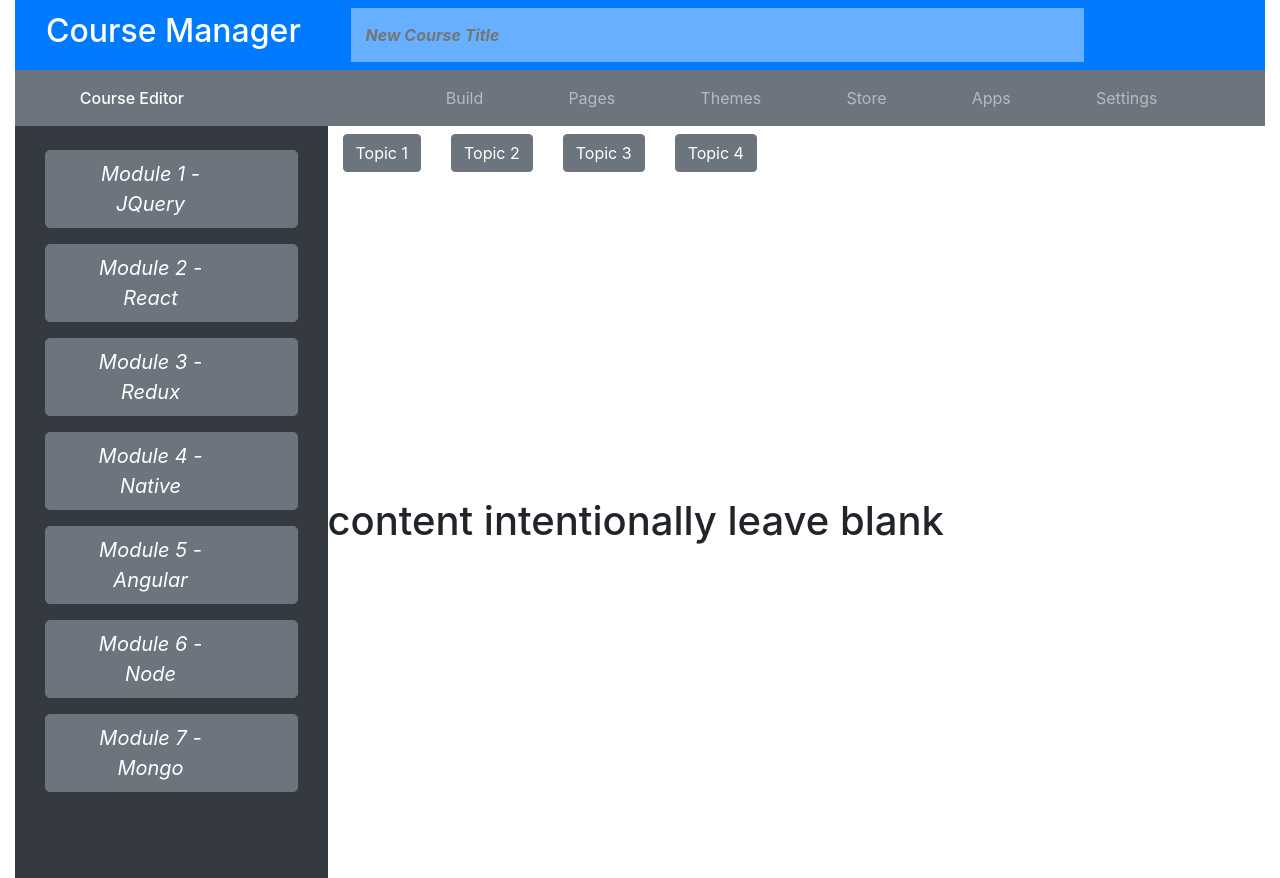
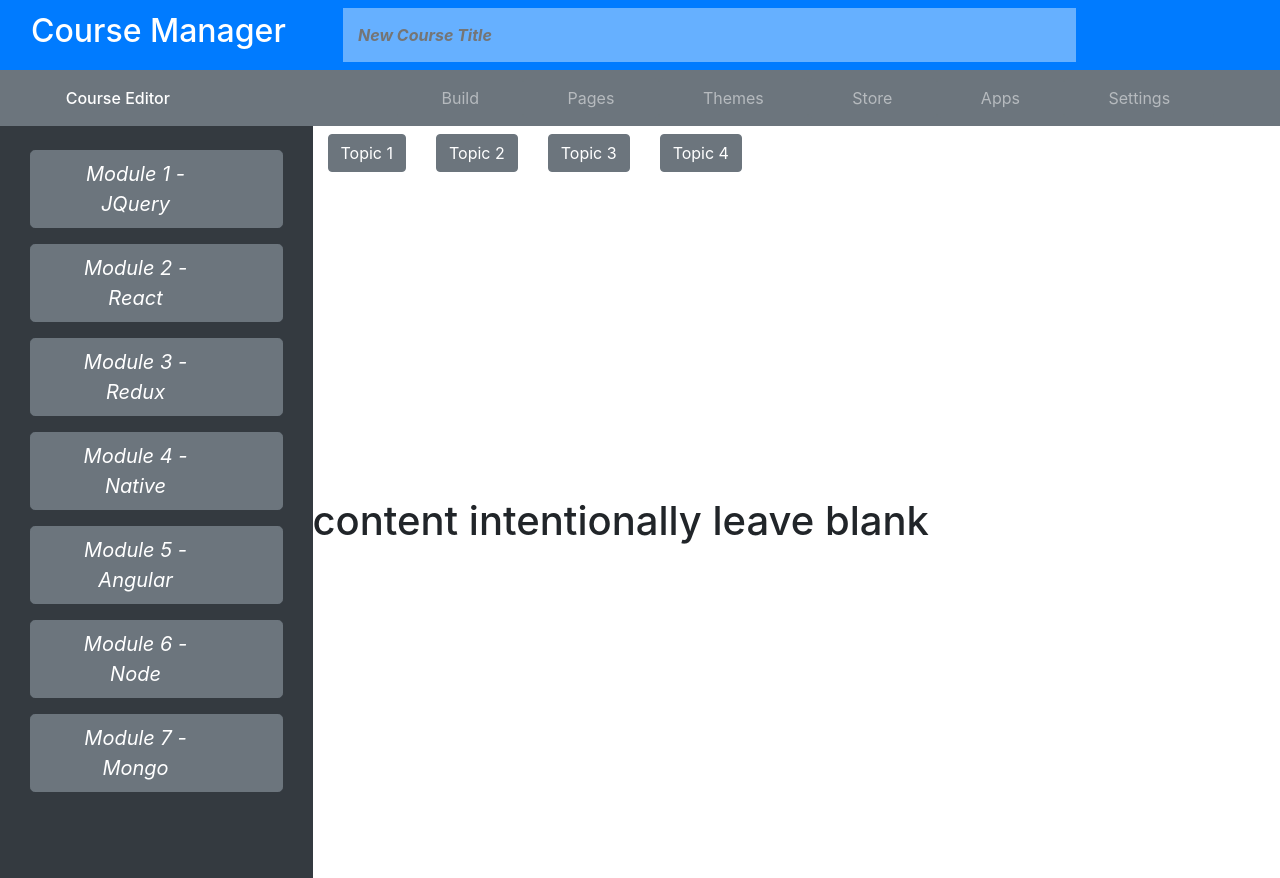
Before and after one commit to PPBlackwater363/wbdv-sp21-02-panpancao-client-react, a React (Create React App) app: page /courses/editor in a window 1280 px wide. Built offline with nearby package versions, Linux system fonts and the light colour scheme; no server answers; the HTML template or start-up script is replaced by a standard one.

Commit message:
fixed some details

```diff
--- a/src/components/course-editor.js
+++ b/src/components/course-editor.js
@@ -13,7 +13,7 @@ const CourseEditor = ({history}) =>
         {/*    <i onClick={() => history.goBack()} className="fas fa-times float-right"></i>*/}
         {/*</h2>*/}
 
-        <nav className="navbar navbar-dark bg-secondary">
+        <nav className="navbar navbar-dark bg-secondary row">
             <Link to="/courses/table">
                 <i className="fas fa-arrow-left fa-2x" style={{color:"white"}}></i>
             </Link>
@@ -64,7 +64,7 @@ const CourseEditor = ({history}) =>
                style={{color:"white"}}></i>
         </nav>
 
-        <div className="container-fluid">
+        <div className="container-fluid row">
             <div className="row">
                 <nav className="col-md-3 d-none d-md-block bg-dark ">
                     <div className="sidebar-sticky">
--- a/src/components/course-manager.js
+++ b/src/components/course-manager.js
@@ -21,7 +21,7 @@ class CourseManager extends React.Component {
             newCourse: {
                 title: e.target.value,
                 owner: "me",
-                lastModified:"6:45 PM"
+                lastModified:new Date().toLocaleDateString()
             }
         })
     }
@@ -52,7 +52,14 @@ class CourseManager extends React.Component {
 
 
     addCourse = (event) => {
-        const courseToAdd = this.state.newCourse
+        let courseToAdd = this.state.newCourse
+        if (this.state.newCourse.title.trim() === "") {
+            courseToAdd={
+                title: "New Course",
+                owner: "me",
+                lastModified: new Date().toLocaleDateString()
+            }
+        }
 
         courseService.createCourse(courseToAdd)
             .then(course => this.setState(
@@ -66,7 +73,7 @@ class CourseManager extends React.Component {
         // this.state.courses.push(newCourse)
         // this.setState(this.state)
         this.setState({newCourse: {title: "", owner: "me",
-                lastModified:"6:45 PM" }})
+                lastModified:new Date().toLocaleDateString()}})
         event.preventDefault()
     }
 
@@ -100,7 +107,7 @@ class CourseManager extends React.Component {
                 {/*<h1>Course Manager</h1>*/}
                 {/*<button onClick={this.addCourse}>Add Course</button>*/}
                 <body className="bg-light">
-                <nav className="navbar bg-primary sticky-top">
+                <nav className="navbar row bg-primary sticky-top">
                     <div className="col-md-3">
                         <a href="/">
                             <i className="fas fa-bars fa-2x " style={{color: 'white'}}></i>
@@ -166,7 +173,7 @@ class CourseManager extends React.Component {
 
                 <a href="#">
                     <i onClick={this.addCourse}
-                       className="fas fa-plus-circle fa-4x col-md-auto float-right"
+                       className="fas fa-plus-circle fa-4x float-right"
                        style={{color: 'red'}}></i>
                 </a>
             </div>
--- a/src/components/course-row.js
+++ b/src/components/course-row.js
@@ -23,7 +23,7 @@ const CourseRow = (
 
         return (<tr>
             <td> </td>
-            <td className="d-none d-md-table-cell" scope="col-2" style={{width: '25%'}}>
+            <td  scope="col-2" style={{width: '25%'}}>
                 <i className="fas fa-file-alt col-md-auto text-primary"></i>
                 {
                     !editing &&
@@ -36,7 +36,7 @@ const CourseRow = (
                     className="form-control"/>}
             </td>
 
-            <td scope="col-2" style={{width: '25%'}}>{owner}</td>
+            <td className="d-none d-md-table-cell" scope="col-2" style={{width: '25%'}}>{owner}</td>
             <td className="d-none d-lg-table-cell">{lastModified}</td>
             <td >
 
```
